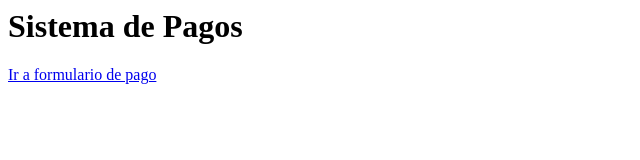
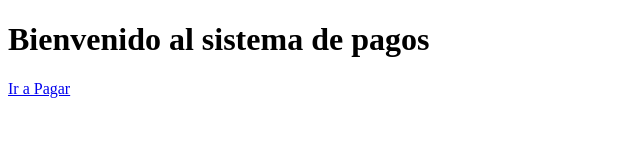
Before and after one commit to Enrique20250/Proyecto-pagos, a plain HTML site: page frontend/index.html in a window 1280 px wide. Shown: the whole page, without its empty margins (0-640 px from the left). Drawn offline with Linux system fonts and the light colour scheme.

Commit message:
Update index.html

```diff
--- a/frontend/index.html
+++ b/frontend/index.html
@@ -1,2 +1,10 @@
-<h1>Sistema de Pagos</h1>
-<a href="pagar.html">Ir a formulario de pago</a>
+<!DOCTYPE html>
+<html>
+<head>
+    <title>Inicio</title>
+</head>
+<body>
+    <h1>Bienvenido al sistema de pagos</h1>
+    <a href="/pagos/pagar">Ir a Pagar</a>
+</body>
+</html>
```
